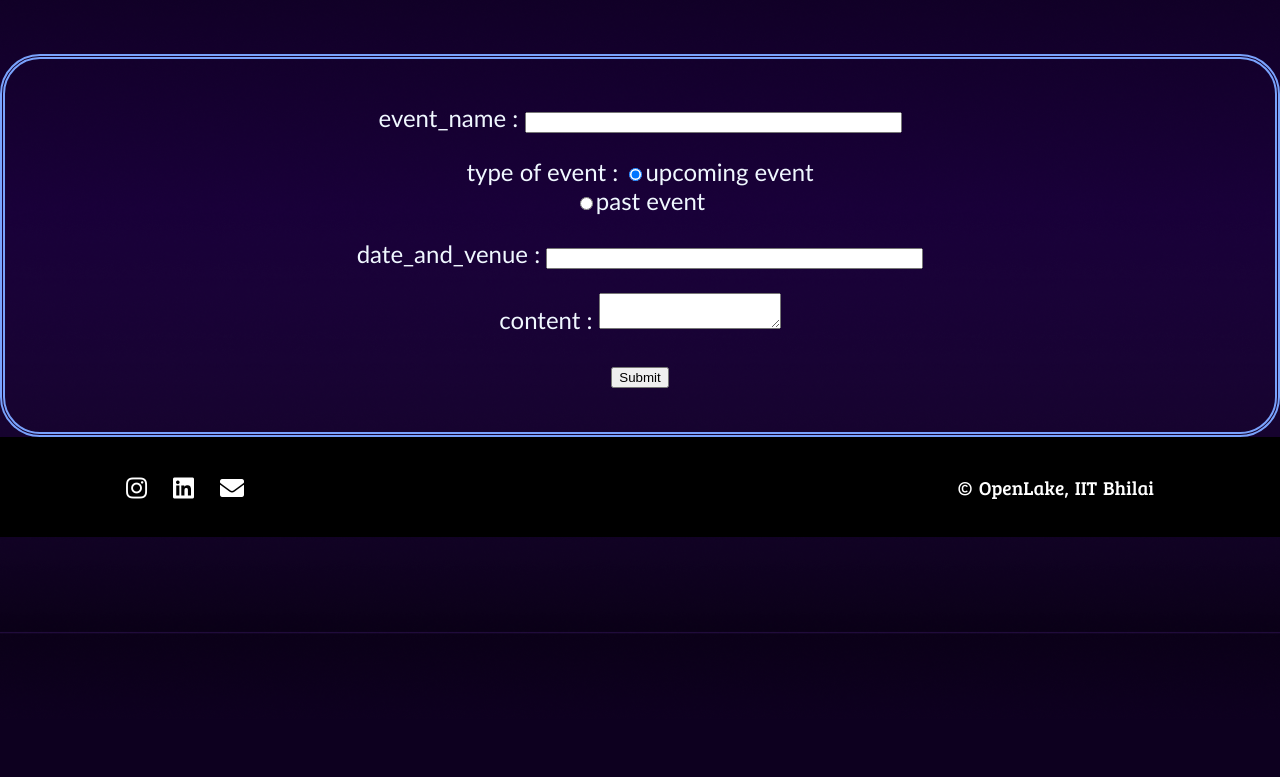
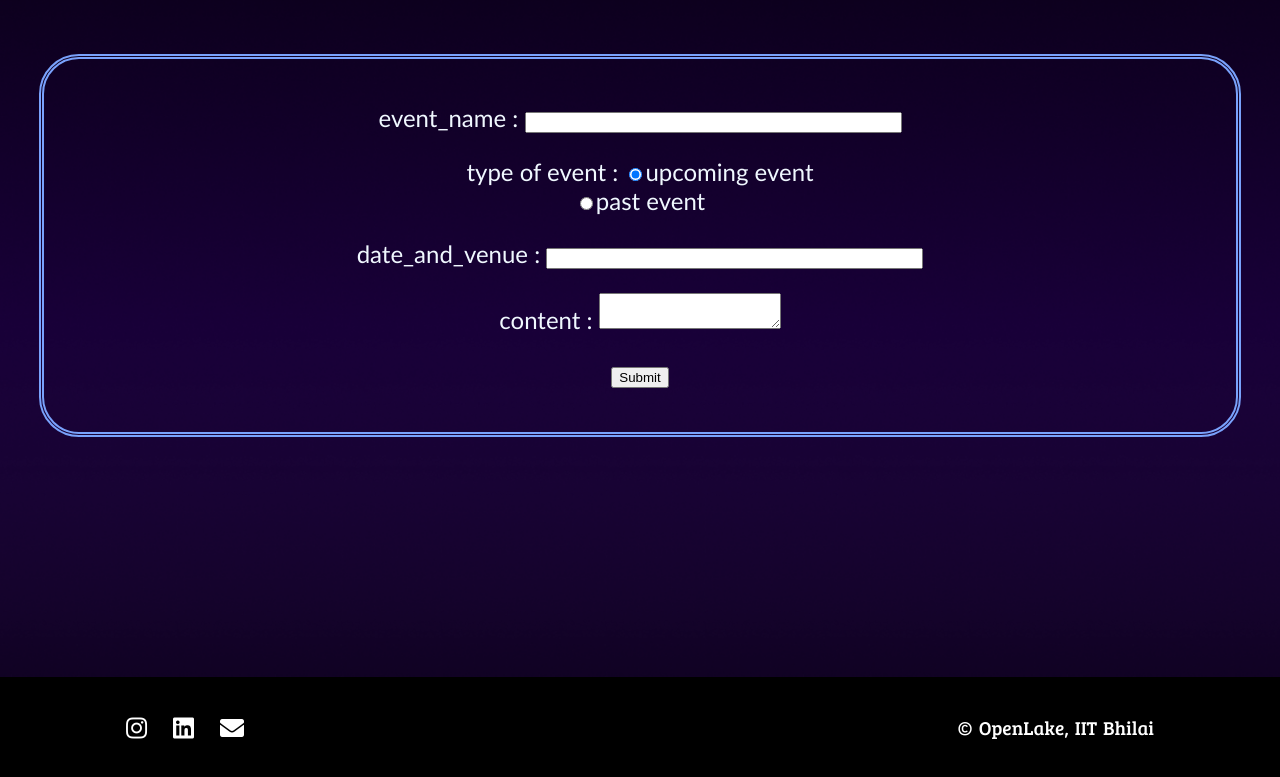
Before and after one commit to MohitThakre13/Pirates-of-Port-5000, a PHP site: page /submit_events.php in a window 1280 px wide. Shown: the part 81-858 px from the top of the page. Before the commit the page ends 714 px from the top, so only its background shows below. Run offline with PHP 8.4, Linux system fonts and the light colour scheme; some libraries are stand-ins or nearby versions; some web fonts are replaced.

Commit message:
submit_events

```diff
--- a/submit_events.php
+++ b/submit_events.php
@@ -12,6 +12,7 @@
 <?php
       require_once('header.php');
     ?>
+    <div class="content">
     <br><br><br>
     <div class="form-block">
     <form action = "submit_events.php" method = "post">
@@ -77,6 +78,8 @@
     }
     ?>
     </div>
+</div>
+<div class="space"><div>
       <?php
         require_once('footer.php');
         ?>
--- a/submitblog.css
+++ b/submitblog.css
@@ -1,9 +1,10 @@
+
 .form-block{
     border-radius: 40px;
     color:aliceblue;
     padding: 20px;
-    height:auto;
-    width:auto;
+    height:90%;
+    width:90%;
     font-size: x-large;
     font-family: 'Gill Sans', 'Gill Sans MT', Calibri, 'Trebuchet MS', sans-serif;
     margin-left: auto;
@@ -12,3 +13,8 @@
     text-align: center;
 
 }
+
+.space{
+margin-top: 15rem;
+
+}
```
